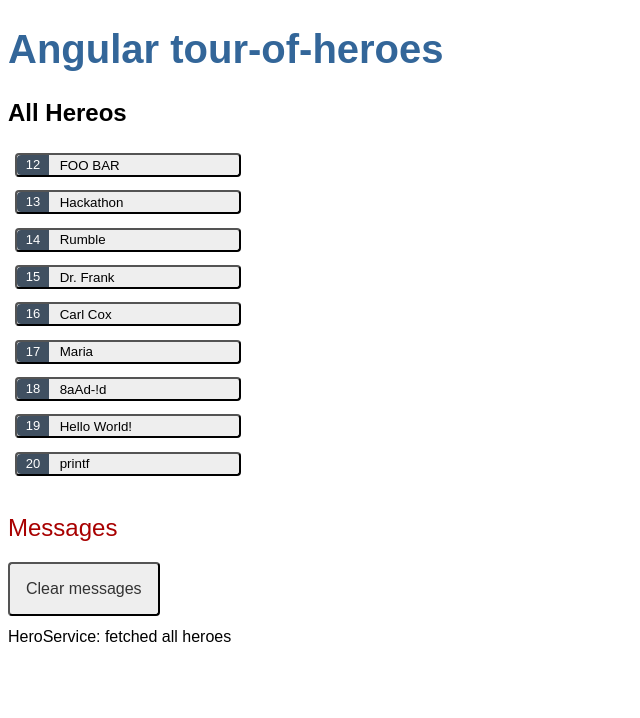
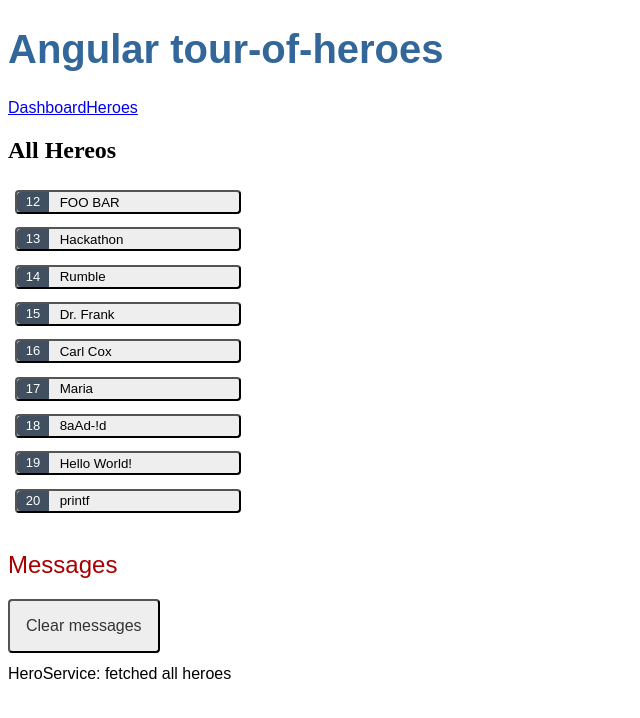
Before and after one commit to m0-dev/tutorials, an Angular app in the folder ng-tour-of-heroes/: page /heroes in a window 1280 px wide. Shown: the top 718 px of the page, without its empty margins (0-640 px from the left). Built offline with nearby package versions, Linux system fonts and the light colour scheme.

Commit message:
feat: add dashboard to app component

```diff
--- a/ng-tour-of-heroes/src/app/app.component.html
+++ b/ng-tour-of-heroes/src/app/app.component.html
@@ -1,3 +1,7 @@
 <h1>{{title}}</h1>
-<app-heroes></app-heroes>
+<nav>
+  <a href="/dashboard">Dashboard</a>
+  <a href="/heroes">Heroes</a>
+</nav>
+<router-outlet></router-outlet>
 <app-messages></app-messages>
```
